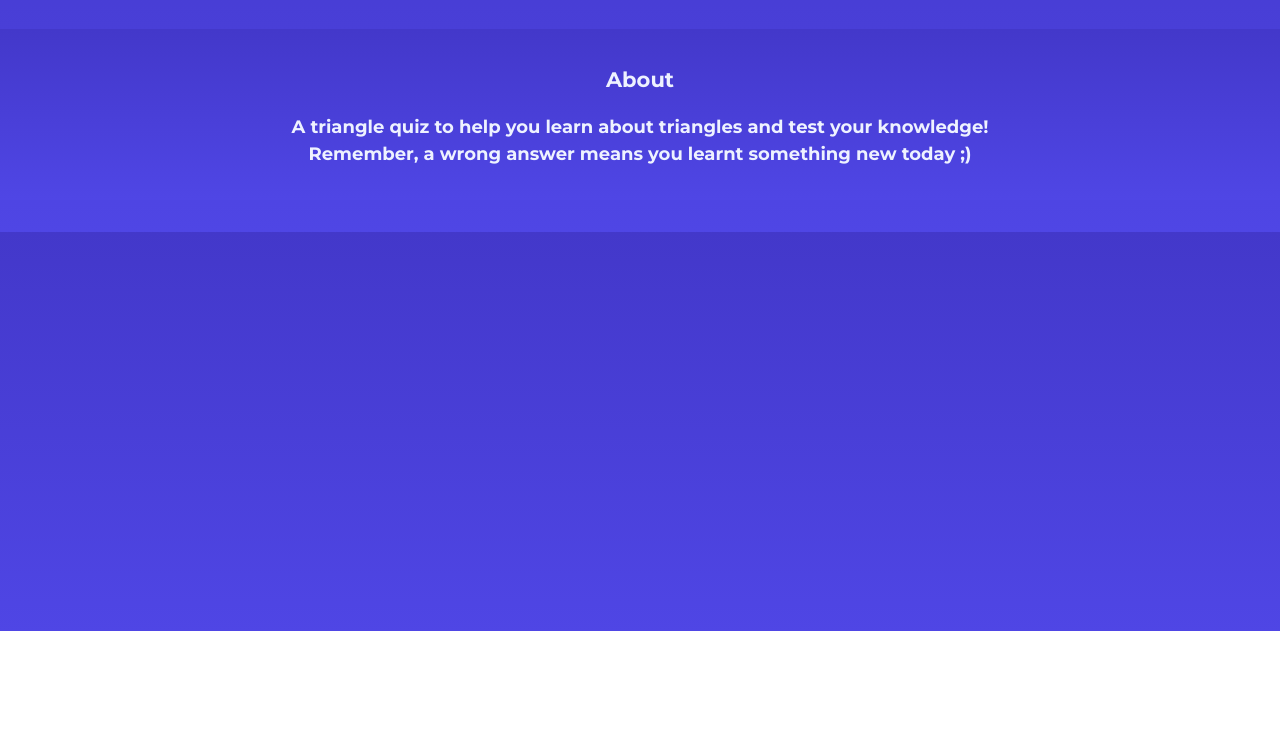
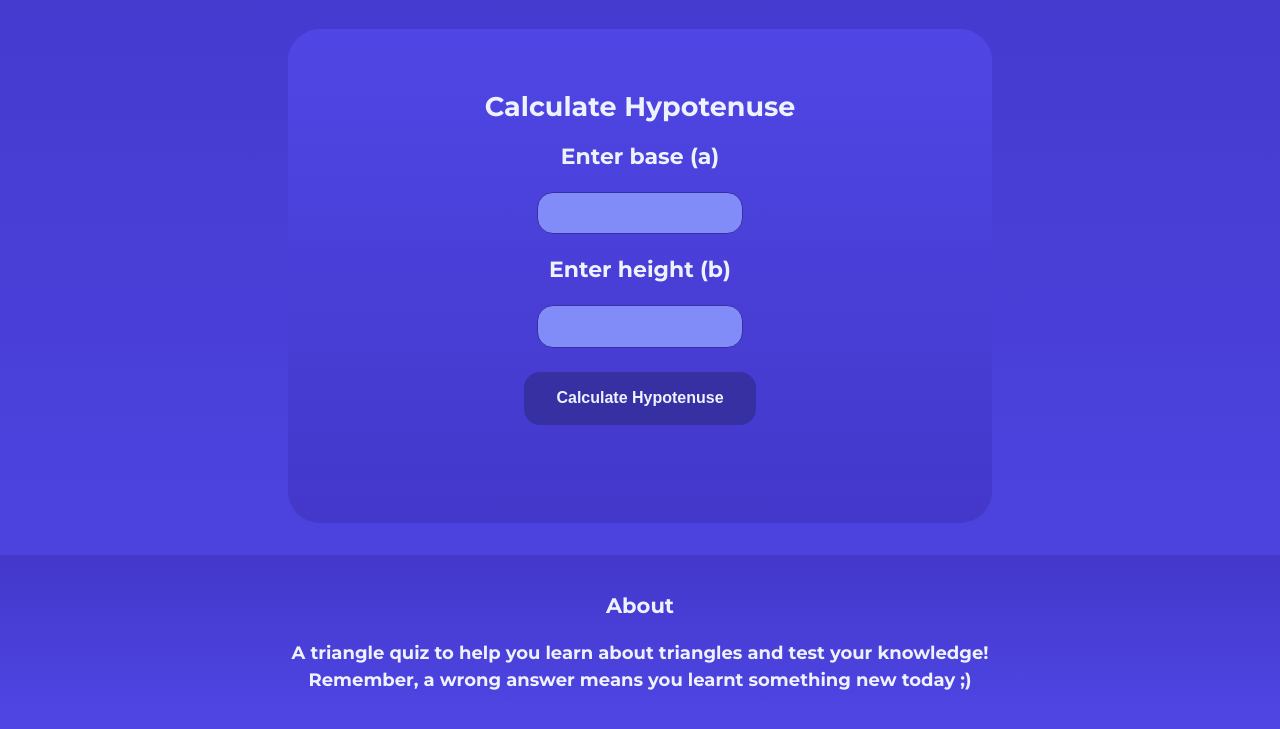
Before and after one commit to Pranav-Patani/Triangles-Are-Fun, a plain HTML site: page hypotenuse.html in a window 1280 px wide. Shown: the part 169-898 px from the top of the page. Before the commit the page ends 800 px from the top, so only its background shows below. Drawn offline with Linux system fonts and the light colour scheme.

Commit message:
style: added style to hypotenuse.html

```diff
--- a/hypotenuse.html
+++ b/hypotenuse.html
@@ -18,6 +18,25 @@
       </nav>
     </header>
 
+    <main class="calculator">
+      <form>
+        <h2>Calculate Hypotenuse</h2>
+        <label class="input-label">
+          <p>Enter base (a)</p>
+          <input class="input-side" type="number" name="" />
+        </label>
+        <label class="input-label">
+          <p>Enter height (b)</p>
+          <input class="input-side" type="number" name="" />
+        </label>
+        <br />
+        <button class="calc-hypo-button" type="submit">
+          Calculate Hypotenuse
+        </button>
+      </form>
+      <h3 class="output"></h3>
+    </main>
+
     <footer class="footer">
       <h3>About</h3>
       <p>
--- a/style.css
+++ b/style.css
@@ -144,6 +144,44 @@ nav a {
   font-size: 16px;
   font-weight: bold;
 }
+
+/***************************/
+/** HYPOTENUSE CALCULATOR **/
+/***************************/
+
+.calculator {
+  display: flex;
+  flex-direction: column;
+  background-image: linear-gradient(
+    var(--gradient-light),
+    var(--gradient-dark)
+  );
+  width: 50%;
+  margin: 2rem auto;
+  padding: 2rem;
+  border-radius: 2rem;
+}
+
+.input-side {
+  padding: 0.8rem;
+  border-radius: 1rem;
+  border: 1px solid var(--input-border);
+  background-color: var(--input-background);
+  color: var(--text-color-dark);
+  font-weight: bolder;
+}
+
+.calc-hypo-button {
+  margin: 1.5rem auto;
+  padding: 0.1rem 1rem;
+  background-color: var(--button-color);
+  border: 1rem solid var(--quiz-border);
+  border-radius: 1rem;
+  color: var(--text-color-light);
+  font-size: 16px;
+  font-weight: bold;
+}
+
 /**Footer**/
 
 .footer {
```
